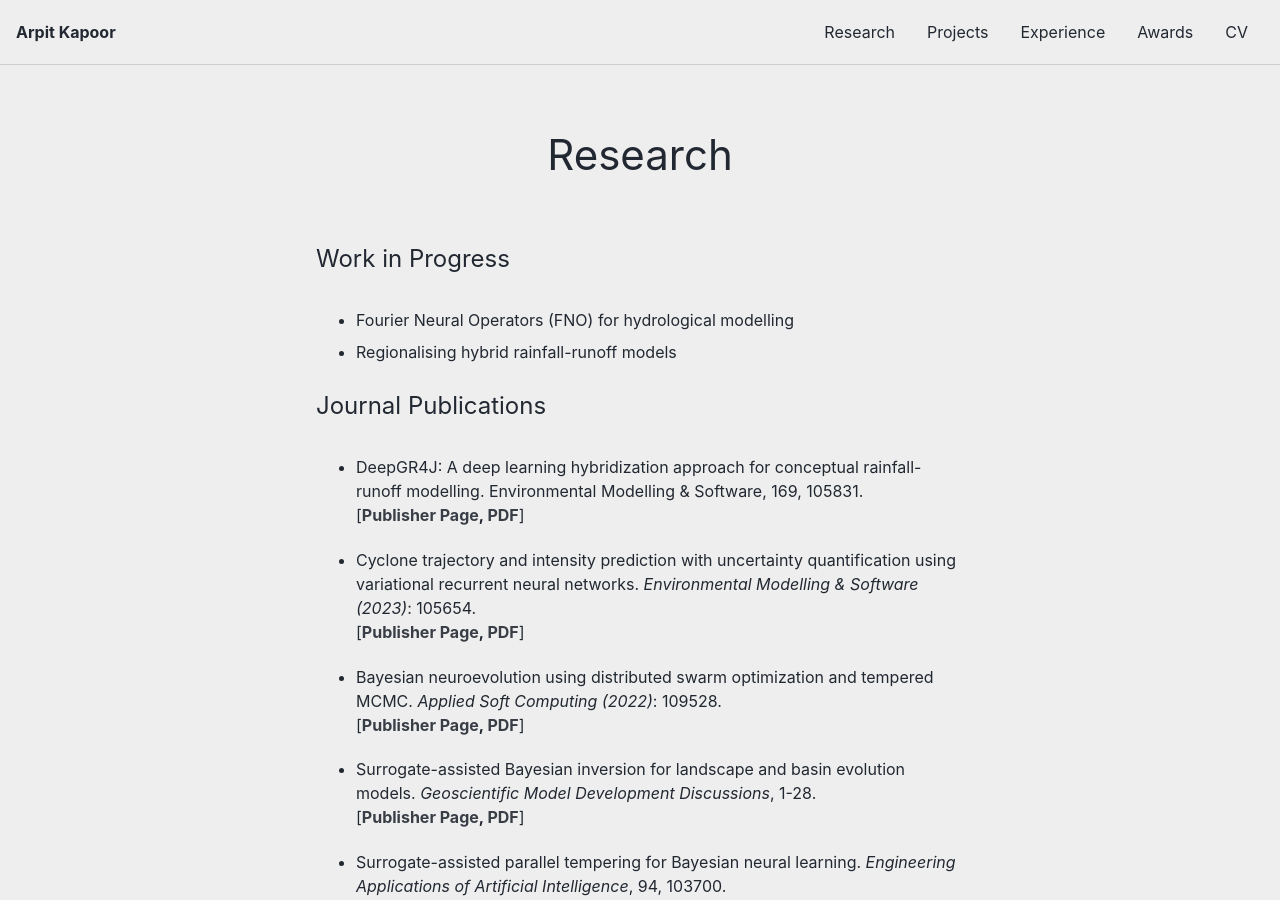
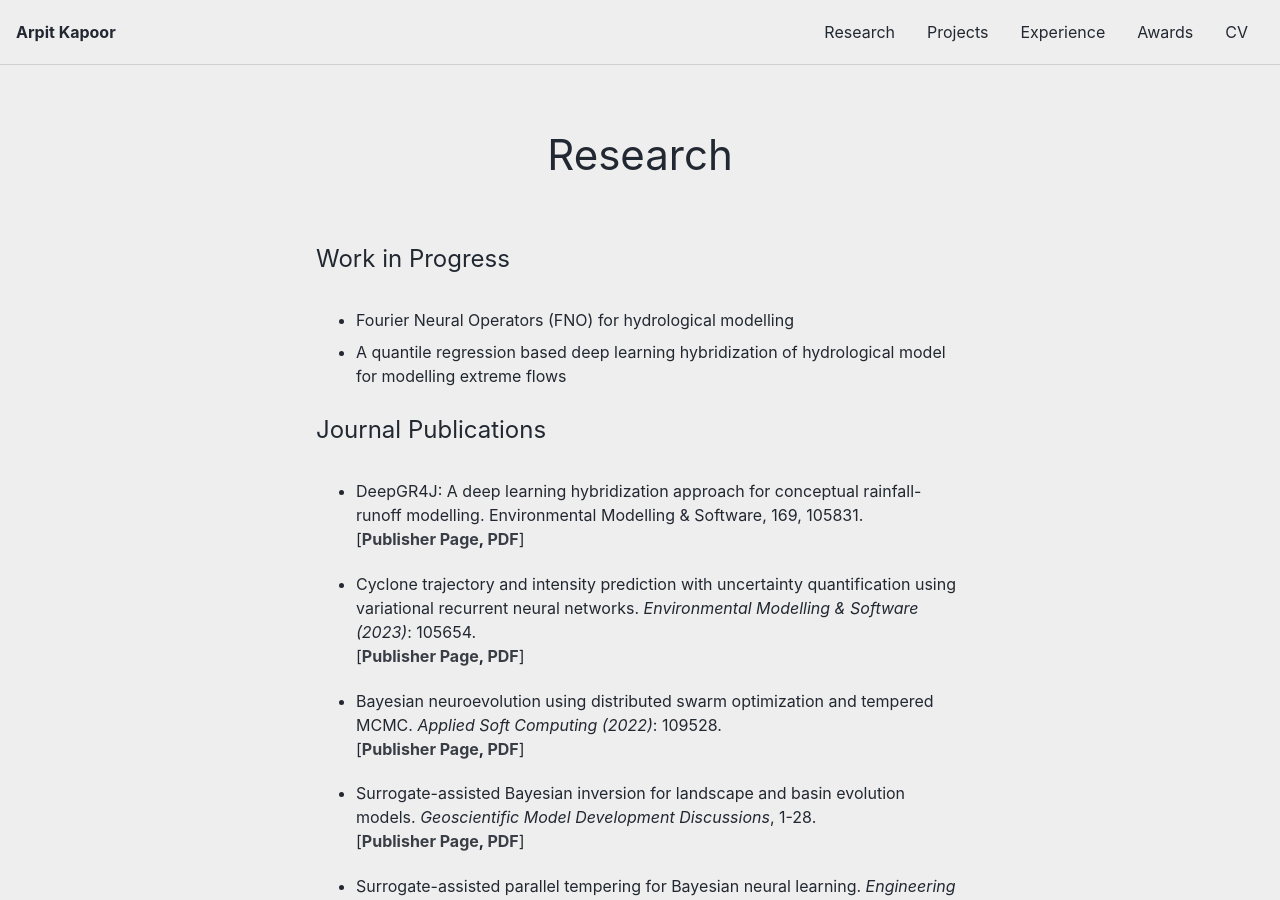
Before and after one commit to arpit-kapoor/arpit-kapoor.github.io, a Jekyll site: the page built from _pages/research.md, in a window 1280 px wide and 900 px high. Built offline with Jekyll 4.4.1, drawn with Linux system fonts in a browser that asks for light colours; cached includes are drawn as plain includes.

Commit message:
Update research work

```diff
--- a/_pages/research.md
+++ b/_pages/research.md
@@ -13,7 +13,7 @@ permalink: /research/
 <p style="text-align: center; font-size:42px;"> Research </p>
 <p style="text-align: left; font-size:24px;"> Work in Progress </p>
 - Fourier Neural Operators (FNO) for hydrological modelling <br>
-- Regionalising hybrid rainfall-runoff models <br>
+- A quantile regression based deep learning hybridization of hydrological model for modelling extreme flows<br>
 
 <p style="text-align: left; font-size:24px;"> Journal Publications </p>
 
```
